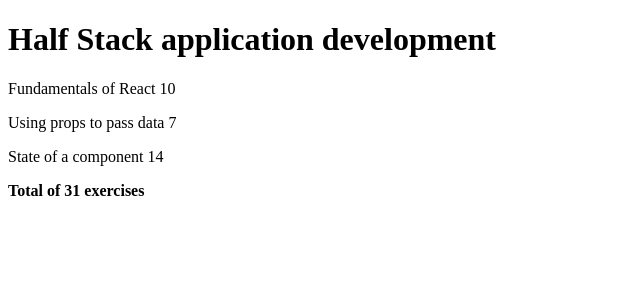
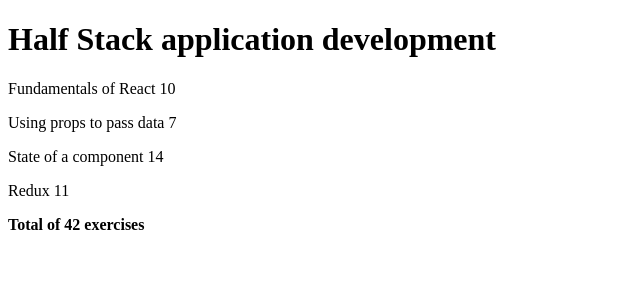
Before and after one commit to Dami1914/courseinfo, a React (Vite) app: page / in a window 1280 px wide. Shown: the top 300 px of the page, without its empty margins (0-640 px from the left). Built offline with nearby package versions, Linux system fonts and the light colour scheme.

Commit message:
part2 2.3* courseinfo i change the way the total component was implemented by using hof reduce() to sum total and also included redux to the course object and other related info

```diff
--- a/src/App.jsx
+++ b/src/App.jsx
@@ -20,25 +20,36 @@
         name: 'State of a component',
         exercises: 14,
         id: 3
+      },
+      {
+        name: 'Redux',
+        exercises: 11,
+        id: 4
       }
     ]
   }
-
-  return <Course course={course} />
-
+  return (
+    <Course course={course}/>
+  )
 }
 
 //Total Component
-function Total({ parts }) {
-  console.log(parts[1].exercises);
+function Total({parts}) {
+
+  console.log(parts)
+
+  const sum = (a,b)=>{
+     return a + b.exercises;
+  }
   return (
     <strong>
-      Total of {parts[0].exercises + parts[1].exercises + parts[2].exercises} exercises
+      Total of {parts.reduce(sum,0)} exercises
     </strong>
   );
 }
 
-// Part Component
+
+//Part Component
 function Part({ part }) {
   return (
     <p>
@@ -54,6 +65,7 @@
       <Part part={parts[0]} />
       <Part part={parts[1]} />
       <Part part={parts[2]} />
+      <Part part={parts[3]} />
     </div>
   );
 }
```
